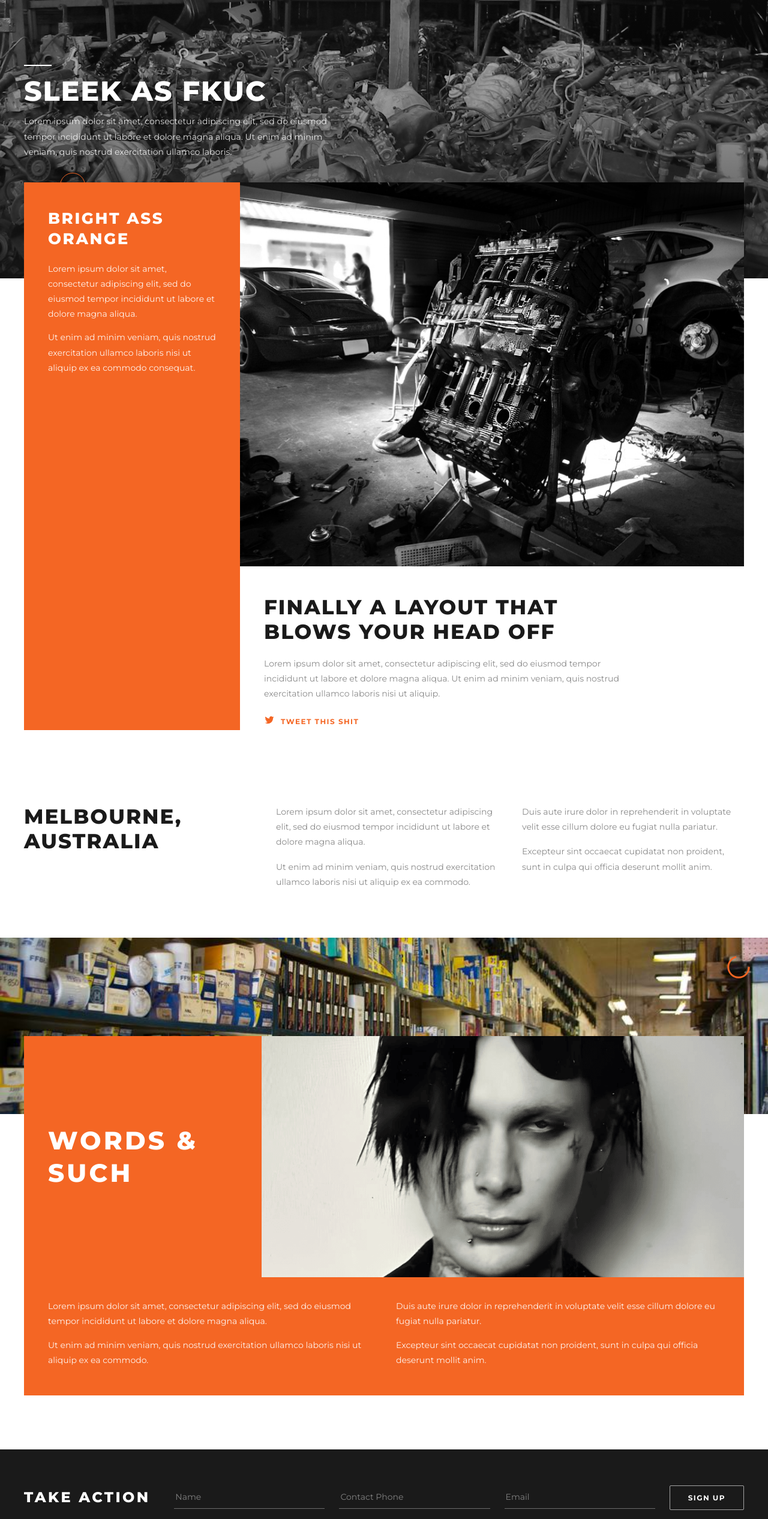
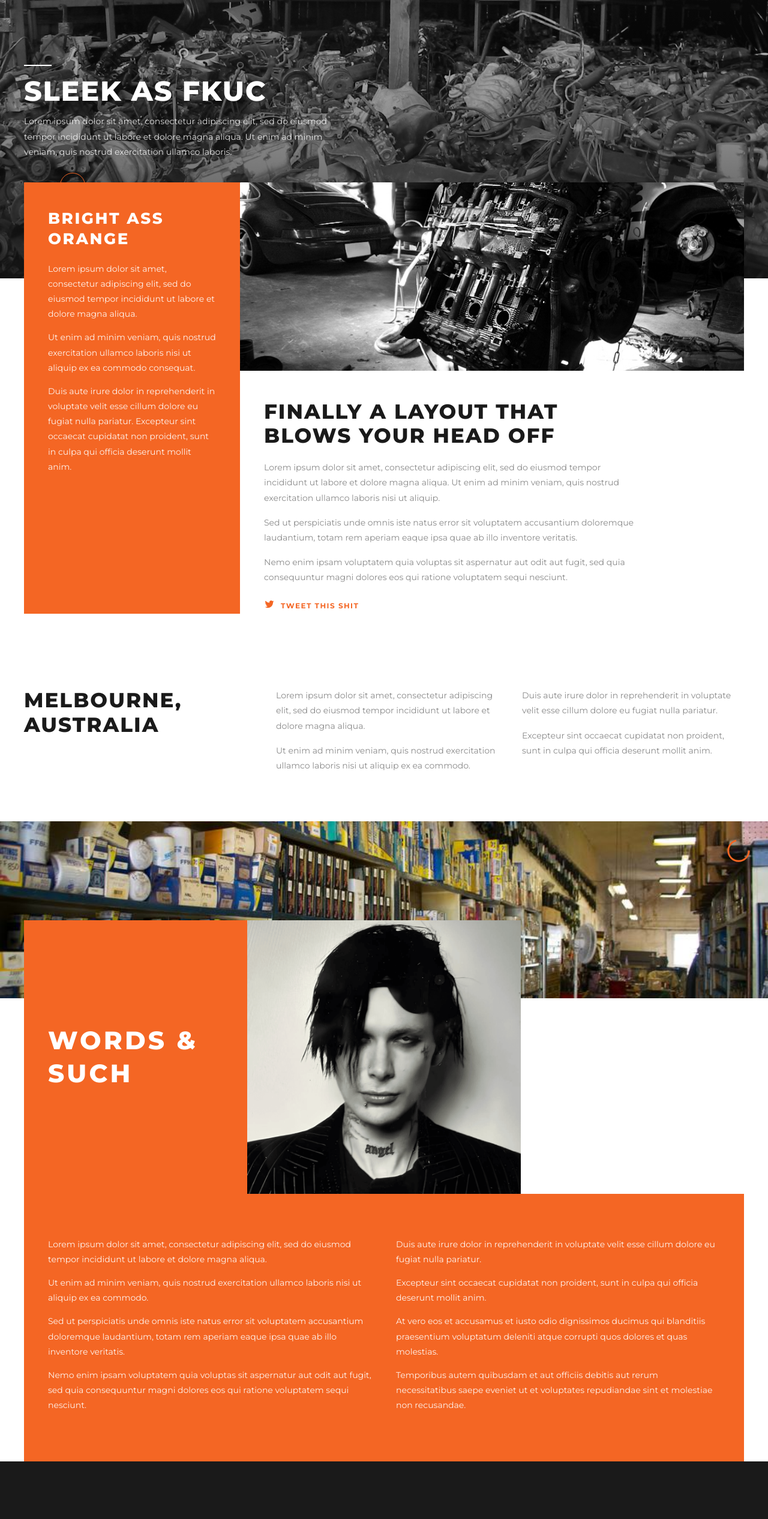
Before and after one commit to trash2bin/9site, a website: page public/design.html in a window 1280 px wide. Shown: the part 240-2772 px from the top of the page at 60% size. Drawn offline with Linux system fonts and the light colour scheme.

Commit message:
feat: refine the mockup landing page

```diff
--- a/public/css/design/action.css
+++ b/public/css/design/action.css
@@ -1,7 +1,7 @@
 /* Пункт «Take action»: тёмная полоса с подпиской поля ввода и кнопка. */
 
 .action {
-  padding-block: 60px;
+  padding-block: 100px;
   background-color: var(--ink);
   color: var(--paper);
 }
--- a/public/css/design/base.css
+++ b/public/css/design/base.css
@@ -43,7 +43,16 @@
   --hairline: rgba(255, 255, 255, 0.35);
   --container: 1280px;
   --gutter: 40px;
-  --pad-content: max(var(--gutter), calc((100% - var(--container)) / 2 + var(--gutter)));
+
+  /* Контент всех секций макета стоит правее центра. --page-shift задаёт этот
+     сдвиг, но сам сжимается до нуля, когда в контейнере нет запаса по ширине,
+     поэтому на узких экранах ничего не ломается и не появляется скролл.
+     --content-left — левый край колонки контента, --content-inset — тот же
+     край с учётом внутреннего отступа (по нему выравниваются фулл-вайд
+     картинки, которые режутся по левому краю контента). */
+  --page-shift: 80px;
+  --content-left: clamp(0px, calc((100% - var(--container)) / 2 + var(--page-shift)), calc(100% - var(--container)));
+  --content-inset: calc(var(--content-left) + var(--gutter));
   --font-stack: "Montserrat", "Helvetica Neue", sans-serif;
 }
 
@@ -78,10 +87,13 @@ img {
   max-width: 100%;
 }
 
+/* Контейнер сдвинут вправо на общий --content-left: все секции едут одним
+   монолитом, а не каждая своим отступом. */
 .container {
-  width: 100%;
+  width: auto;
   max-width: var(--container);
-  margin-inline: auto;
+  margin-left: var(--content-left);
+  margin-right: auto;
   padding-inline: var(--gutter);
 }
 
--- a/public/css/design/hero.css
+++ b/public/css/design/hero.css
@@ -7,7 +7,7 @@
   grid-template-rows: auto 1fr auto;
   min-height: clamp(560px, 88vh, 820px);
   padding-block: 34px 56px;
-  padding-inline: var(--pad-content);
+  padding-inline: var(--content-inset) var(--gutter);
   overflow: hidden;
   color: var(--paper);
 }
@@ -66,7 +66,7 @@
 .hero-logo {
   position: absolute;
   top: 34px;
-  right: var(--pad-content);
+  right: var(--gutter);
   z-index: 1;
   color: var(--paper);
   font-size: 13px;
--- a/public/css/design/responsive.css
+++ b/public/css/design/responsive.css
@@ -78,8 +78,8 @@
     padding: 32px 24px;
   }
 
-  .photo-portrait {
-    aspect-ratio: 2 / 1;
+  .words-head .photo {
+    grid-column: 1;
   }
 
   .words-cols {
--- a/public/css/design/sections.css
+++ b/public/css/design/sections.css
@@ -1,4 +1,4 @@
-/* Секции макета по site-layout-spec.md: оранжевая карточка, фото, оверлапы
+/* Секции макета по docs/maket/site-layout-spec.md: оранжевая карточка, фото, оверлапы
    и текстовые блоки.
 
    Порядок повторяет страницу: сплит с карточкой, headline, место,
@@ -44,25 +44,37 @@
   object-fit: cover;
 }
 
+/* Фото обоих сплитов в макете заметно ниже оранжевой карточки: сама карточка
+   тянется до конца текста под фото, а фото занимает верхнюю часть правой
+   колонки (≈352px на 1440). */
 .photo-dunes,
 .photo-peaks {
-  min-height: clamp(420px, 50vw, 720px);
+  min-height: clamp(240px, 24.5vw, 352px);
 }
 
 .photo-interior {
   height: clamp(220px, 23vw, 330px);
 }
 
+/* Текстура в макете начинается по левой грани оранжевой карточки и уходит
+   вправо до края экрана (в отличие от верхнего фото-баннера во всю ширину).
+   Левый край выровнен по колонке контента, а не по её внутреннему отступу.
+   Сам gif на 76% прозрачный, поэтому под ним свой фон: иначе сквозь него
+   просвечивает серая заглушка .photo. */
 .photo-pattern {
+  margin-left: var(--content-inset);
   height: clamp(300px, 33vw, 480px);
+  background-color: var(--muted);
 }
 
 .photo-pattern img {
   filter: grayscale(1) contrast(1.05);
 }
 
+/* Портрет в «Words & such» — квадрат, по центру верхнего ряда: слева нога
+   под заголовок, справа такой же отступ до края карточки. */
 .photo-portrait {
-  aspect-ratio: 2 / 1;
+  aspect-ratio: 1 / 1;
   width: 100%;
 }
 
@@ -125,8 +137,19 @@
   padding-top: 48px;
 }
 
+/* Первый сплит держит белый зазор до следующей секции, нижний — нет */
+.split-tight .split-grid .headline-body {
+  padding-top: 40px;
+}
+
 .split-tight .container {
   margin-top: -120px;
+}
+
+/* Низ нижней карточки в макете лежит прямо на футере: белого зазора между
+   оранжевым и тёмным нет (в отличие от верхнего сплита). */
+.split-tight {
+  padding-bottom: 0;
 }
 
 .section-title {
@@ -196,8 +219,10 @@
   margin-bottom: 0;
 }
 
+/* В макете низ оранжевой карточки вплотную примыкает к тёмной полосе
+   «Take action», поэтому белого зазора под секцией нет. */
 .words {
-  padding-bottom: 90px;
+  padding-bottom: 0;
   background-color: var(--paper);
 }
 
@@ -207,22 +232,31 @@
   margin-top: -130px;
 }
 
-/* Блок «Words & Such» нарисован перевёрнутой «Г» (L): вертикальная нога
-   слева и полная ширина внизу, а верхний правый угол вырезан под фото.
-   Поэтому фото прижато к верхнему правому углу (67% ширины, 2:1),
-   а заголовок занимает ногу и выравнивается по центру фото. */
+/* Блок «Words & Such» — буква «Г»: слева вертикальная оранжевая нога под
+   заголовок, снизу оранжевая полоса во всю ширину. Сам контейнер прозрачный,
+   поэтому верхний правый угол (правее фото) остаётся белым фоном страницы.
+   Фото сидит по центру верхнего ряда между ногой и белым полем. */
 .card-orange-wide {
   padding: 0;
+  background-color: transparent;
 }
 
 .words-head {
   display: grid;
-  grid-template-columns: minmax(0, 1fr) 67%;
-  align-items: center;
+  grid-template-columns: minmax(0, 1fr) minmax(0, 38%) minmax(0, 1fr);
+  align-items: stretch;
 }
 
+.words-head .photo {
+  grid-column: 2;
+}
+
+/* Нога «Г»: тянется на всю высоту ряда с фото и сама себе заливка */
 .words-head .card-title-lead {
+  display: flex;
+  align-items: center;
   padding-inline: 40px;
+  background-color: var(--accent);
 }
 
 .card-title-lead {
@@ -235,5 +269,6 @@
   grid-template-columns: repeat(2, minmax(0, 1fr));
   gap: 40px;
   margin-top: 0;
-  padding: 36px 40px 46px;
+  padding: 72px 40px 80px;
+  background-color: var(--accent);
 }
--- a/public/design.html
+++ b/public/design.html
@@ -71,6 +71,10 @@
               Ut enim ad minim veniam, quis nostrud exercitation ullamco laboris nisi ut aliquip ex ea commodo
               consequat.
             </p>
+            <p class="card-text">
+              Duis aute irure dolor in reprehenderit in voluptate velit esse cillum dolore eu fugiat nulla pariatur.
+              Excepteur sint occaecat cupidatat non proident, sunt in culpa qui officia deserunt mollit anim.
+            </p>
           </div>
           <figure class="photo photo-dunes">
             <img src="/assets/img/auto-engine.jpg" alt="Плейсхолдер: дюны на закате" loading="lazy" decoding="async" />
@@ -82,6 +86,14 @@
             <p class="body-text">
               Lorem ipsum dolor sit amet, consectetur adipiscing elit, sed do eiusmod tempor incididunt ut labore et
               dolore magna aliqua. Ut enim ad minim veniam, quis nostrud exercitation ullamco laboris nisi ut aliquip.
+            </p>
+            <p class="body-text">
+              Sed ut perspiciatis unde omnis iste natus error sit voluptatem accusantium doloremque laudantium, totam
+              rem aperiam eaque ipsa quae ab illo inventore veritatis.
+            </p>
+            <p class="body-text">
+              Nemo enim ipsam voluptatem quia voluptas sit aspernatur aut odit aut fugit, sed quia consequuntur magni
+              dolores eos qui ratione voluptatem sequi nesciunt.
             </p>
             <a class="tweet" href="https://twitter.com/intent/tweet?text=Sleek%20as%20fkuc">
               <span class="tweet-icon" aria-hidden="true">
@@ -164,6 +176,14 @@
                 <p class="card-text">
                   Ut enim ad minim veniam, quis nostrud exercitation ullamco laboris nisi ut aliquip ex ea commodo.
                 </p>
+                <p class="card-text">
+                  Sed ut perspiciatis unde omnis iste natus error sit voluptatem accusantium doloremque laudantium,
+                  totam rem aperiam eaque ipsa quae ab illo inventore veritatis.
+                </p>
+                <p class="card-text">
+                  Nemo enim ipsam voluptatem quia voluptas sit aspernatur aut odit aut fugit, sed quia consequuntur
+                  magni dolores eos qui ratione voluptatem sequi nesciunt.
+                </p>
               </div>
               <div>
                 <p class="card-text">
@@ -171,6 +191,14 @@
                 </p>
                 <p class="card-text">
                   Excepteur sint occaecat cupidatat non proident, sunt in culpa qui officia deserunt mollit anim.
+                </p>
+                <p class="card-text">
+                  At vero eos et accusamus et iusto odio dignissimos ducimus qui blanditiis praesentium voluptatum
+                  deleniti atque corrupti quos dolores et quas molestias.
+                </p>
+                <p class="card-text">
+                  Temporibus autem quibusdam et aut officiis debitis aut rerum necessitatibus saepe eveniet ut et
+                  voluptates repudiandae sint et molestiae non recusandae.
                 </p>
               </div>
             </div>
@@ -227,6 +255,10 @@
             <p class="card-text">
               Ut enim ad minim veniam, quis nostrud exercitation ullamco laboris nisi ut aliquip ex ea commodo.
             </p>
+            <p class="card-text">
+              Excepteur sint occaecat cupidatat non proident, sunt in culpa qui officia deserunt mollit anim id est
+              laborum.
+            </p>
           </div>
           <!-- TODO: под «горы на закате» в проекте нет подходящего фото, стоит первый попавшийся кадр -->
           <figure class="photo photo-peaks">
@@ -245,6 +277,14 @@
             <p class="body-text">
               Lorem ipsum dolor sit amet, consectetur adipiscing elit, sed do eiusmod tempor incididunt ut labore et
               dolore magna aliqua. Ut enim ad minim veniam, quis nostrud exercitation.
+            </p>
+            <p class="body-text">
+              Duis aute irure dolor in reprehenderit in voluptate velit esse cillum dolore eu fugiat nulla pariatur.
+              Excepteur sint occaecat cupidatat non proident, sunt in culpa qui officia deserunt.
+            </p>
+            <p class="body-text">
+              At vero eos et accusamus et iusto odio dignissimos ducimus qui blanditiis praesentium voluptatum deleniti
+              atque corrupti quos dolores et quas molestias excepturi sint occaecati.
             </p>
           </div>
         </div>
```
Also changed, not shown: docs/maket/preview.webp (added), docs/maket/screenshot.webp (added).
